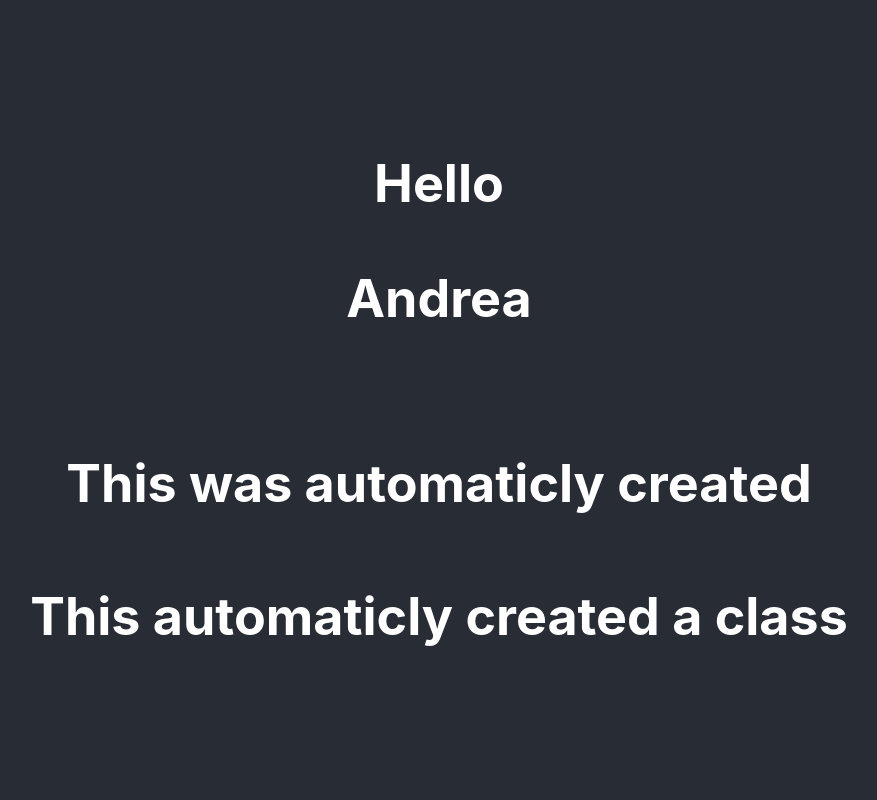
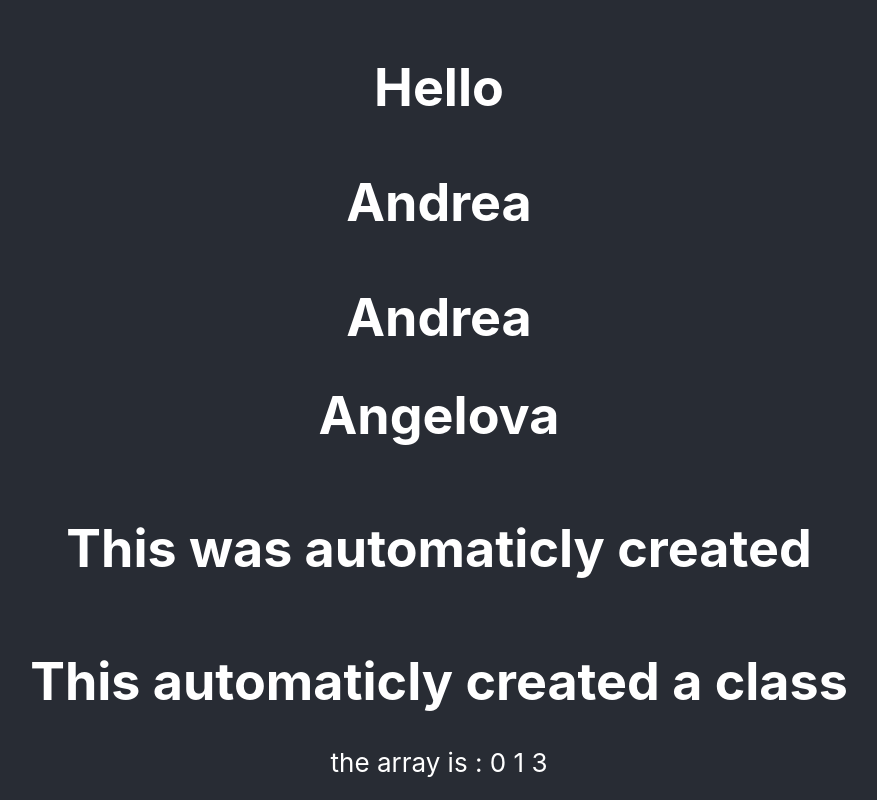
Before and after one commit to andreaangelova/react-app, a React (Create React App) app: page / in a window 1280 px wide. Shown: the whole page, without its empty margins (201-1078 px from the left). Built offline with nearby package versions, Linux system fonts and the light colour scheme.

Commit message:
added lists

```diff
--- a/src/App.js
+++ b/src/App.js
@@ -3,6 +3,7 @@ import { TestFunction } from "./components/TestFunction";
 import TestClass from "./components/TestClass";
 import TestSnipperFunction from "./components/TestSnippetFunction";
 import TestSnipperClass from "./components/TestSnippetClass";
+import IlijaFunc from "./components/IlijaFunction";
 
 function App() {
   const isFunction = true;
@@ -13,6 +14,7 @@ function App() {
 
         <TestSnipperFunction />
         <TestSnipperClass />
+        <IlijaFunc></IlijaFunc>
       </header>
     </div>
   );
--- /dev/null
+++ b/src/components/IlijaFunction.js
@@ -0,0 +1,13 @@
+export const IlijaFunc = () => {
+  let array = [];
+  for (let index = 0; index < 5; index++) {
+    array.push(index);
+  }
+  return (
+    <span>
+      the array is : {array[0]} {array[1]} {array[3]}
+    </span>
+  );
+};
+
+export default IlijaFunc;
--- a/src/components/TestFunction.js
+++ b/src/components/TestFunction.js
@@ -1,6 +1,11 @@
 export const TestFunction = () => {
   const name = "Andrea";
   const names = ["Andrea ", "Angelova"];
+  const numbers = [1, 2, 3, 4, 5];
+  const namesObjects = [
+    { name: "Andrea", id: "123" },
+    { name: "Angelova", id: "456" },
+  ];
   const hasName = true;
   const nameObj = {
     name: "Andrea",
@@ -9,5 +14,14 @@ export const TestFunction = () => {
   const getName = () => {
     return hasName ? <p>{name}</p> : "World";
   };
-  return <h1>Hello {getName()}</h1>;
+  return (
+    <div>
+      <h1>Hello {getName()}</h1>
+      <div>
+        {names.map((name, index) => (
+          <h1 key={index}>{name}</h1>
+        ))}
+      </div>
+    </div>
+  );
 };
```
